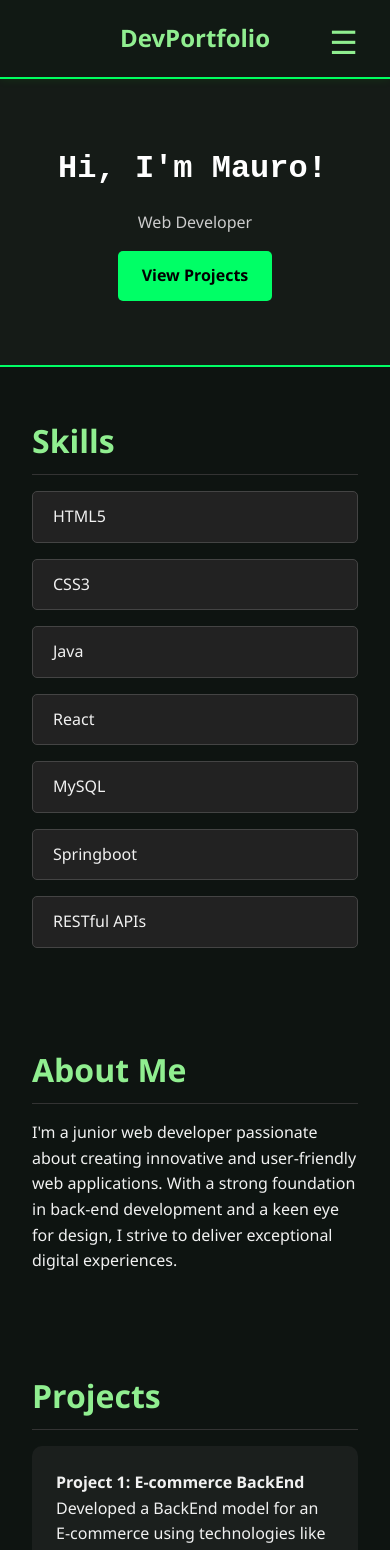
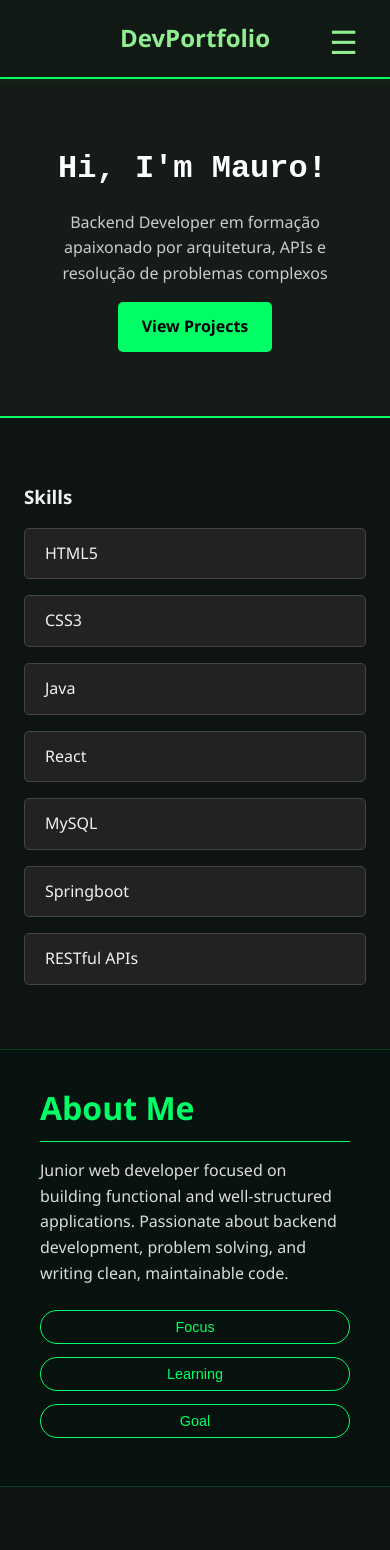
Before and after one commit to maurov1ctor/personal-portifolio, a React (Create React App) app: page / in a window 390 px wide. Shown: the top 1550 px of the page. Built offline with nearby package versions, Linux system fonts and the light colour scheme.

Commit message:
UX/UI About section upgrade

```diff
--- a/src/components/About/About.css
+++ b/src/components/About/About.css
@@ -1,3 +1,4 @@
+/*
 section {
   padding: 3rem 2rem;
   max-width: 1000px;
@@ -11,3 +12,116 @@ h3 {
   border-bottom: 1px solid #333;
   padding-bottom: 0.5rem;
 }
+*/
+
+#about {
+  background: linear-gradient(180deg, #08130f, #07110d);
+  border-top: 1px solid rgba(0,255,102,0.2);
+  border-bottom: 1px solid rgba(0,255,102,0.2);
+}
+
+
+/* Título */
+#about h3 {
+  font-size: 2rem;
+  margin-bottom: 1rem;
+  color: #00ff66;
+  border-bottom: 1px solid #00ff66;
+  padding-bottom: 0.5rem;
+}
+
+/* Parágrafo inicial */
+#about p {
+  max-width: 700px;
+  margin-bottom: 1.5rem;
+  color: #dcdcdc;
+  line-height: 1.6;
+}
+
+/* Container dos botões */
+.about-buttons {
+  display: flex;
+  gap: 0.8rem;
+  margin-top: 1.5rem;
+  margin-bottom: 1rem;
+}
+
+/* Botões */
+.about-buttons button {
+  padding: 0.5rem 1.3rem;
+  border-radius: 20px;
+  border: 1px solid #00ff66;
+  background: transparent;
+  color: #00ff66;
+  font-size: 0.9rem;
+  transition: all 0.25s ease;
+}
+
+/* Hover */
+.about-buttons button:hover {
+  background-color: #00ff66;
+  color: #000;
+  transform: translateY(-2px);
+}
+
+/* Botão ativo */
+.about-buttons button.active {
+  background-color: #00ff66;
+  color: #000;
+  box-shadow: 0 0 12px rgba(0,255,102,0.4);
+}
+
+
+/* Caixa do conteúdo */
+.about-content {
+  margin-top: 1rem;
+  padding: 1rem 1.3rem;
+  background-color: #07110d;
+  border-radius: 8px;
+  border-left: 3px solid #00ff66;
+
+
+  /* animação */
+  animation: fadeSlide 0.3s ease;
+}
+
+/* Animação */
+@keyframes fadeSlide {
+  from {
+    opacity: 0;
+    transform: translateY(10px);
+  }
+
+  to {
+    opacity: 1;
+    transform: translateY(0);
+  }
+}
+
+/* Responsivo */
+@media (max-width: 768px) {
+
+  #about {
+    padding: 2rem 1rem;
+  }
+
+  .about-buttons {
+    flex-direction: column;
+    align-items: flex-start;
+  }
+
+  .about-buttons button {
+    width: 100%;
+  }
+
+}
+
+.container {
+  max-width: 1100px;
+  margin: 0 auto;
+  padding: 0 1.5rem;
+}
+
+section {
+  padding: 4rem 0;
+}
--- a/src/components/About/About.js
+++ b/src/components/About/About.js
@@ -1,14 +1,72 @@
-import React from 'react';
-import './About.css';
+import React, { useState } from "react";
+import "./About.css";
 
-const About = () => (
+const About = () => {
+
+  const [activeTab, setActiveTab] = useState(null);
+
+  return (
     <section id="about">
+<div className="container">
       <h3>About Me</h3>
+
       <p>
-      I'm a junior web developer passionate about creating innovative and user-friendly web applications.
-      With a strong foundation in back-end development and a keen eye for design, I strive to deliver exceptional digital experiences.
+        Junior web developer focused on building functional and well-structured applications. Passionate about backend development, problem solving, and writing clean, maintainable code.
       </p>
+
+      <div className="about-buttons">
+
+  <button
+    className={activeTab === "focus" ? "active" : ""}
+    onClick={() => setActiveTab("focus")}
+  >
+    Focus
+  </button>
+
+  <button
+    className={activeTab === "learning" ? "active" : ""}
+    onClick={() => setActiveTab("learning")}
+  >
+    Learning
+  </button>
+
+  <button
+    className={activeTab === "goal" ? "active" : ""}
+    onClick={() => setActiveTab("goal")}
+  >
+    Goal
+  </button>
+
+</div>
+
+ {/* TEXTO QUE APARECE */}
+        {activeTab === "focus" && (
+          <div className="about-content">
+            <p>
+              I focus on backend development, APIs, database modeling and clean architecture.
+            </p>
+          </div>
+        )}
+
+        {activeTab === "learning" && (
+          <div className="about-content">
+            <p>
+              Currently improving my knowledge in Java, Spring Boot, and software architecture patterns.
+            </p>
+          </div>
+        )}
+
+        {activeTab === "goal" && (
+          <div className="about-content">
+            <p>
+              My goal is to become a senior backend developer and build scalable systems.
+            </p>
+          </div>
+        )}
+
+</div>
     </section>
   );
+};
 
 export default About;
--- a/src/components/Contact/Contact.js
+++ b/src/components/Contact/Contact.js
@@ -3,11 +3,13 @@ import './Contact.css';
 
 const Contact = () => (
   <section id="contact">
-    <h3>Contact</h3>
+    <div className="container">
+    <h2>Contact</h2>
     <form>
       <input type="email" placeholder="your.email@example.com" />
       <button type="submit">Send</button>
     </form>
+    </div>
   </section>
 );
 
--- a/src/components/Hero/Hero.js
+++ b/src/components/Hero/Hero.js
@@ -3,9 +3,13 @@ import './Hero.css';
 
   const Hero = () => (
     <section className="hero">
+      <div className="container">
       <h2>Hi, I'm Mauro!</h2>
-    <p>Web Developer</p>
+      <p>
+Backend Developer em formação apaixonado por arquitetura, APIs e resolução de problemas complexos
+</p>
       <a href="#projects" className="btn">View Projects</a>
+      </div>
     </section>
   );
 
--- a/src/components/Projects/Projects.js
+++ b/src/components/Projects/Projects.js
@@ -3,6 +3,7 @@ import './Projects.css';
 
 const Projects = () => (
   <section id="projects">
+    <div className="container">
     <h3>Projects</h3>
     <div className="projects-grid">
       <div>
@@ -18,6 +19,7 @@ const Projects = () => (
         <p>A basic backend CRUD structure with Node.JS .</p>
       </div>
     </div>
+    </div>
   </section>
 );
 
--- a/src/components/Skills/Skills.js
+++ b/src/components/Skills/Skills.js
@@ -3,6 +3,7 @@ import './Skills.css';
 
 const Skills = () => (
   <section id="skills">
+    <div className="container">
     <h3>Skills</h3>
     <ul className="skills-list">
       <li>HTML5</li>
@@ -13,6 +14,7 @@ const Skills = () => (
       <li>Springboot</li>
       <li>RESTful APIs</li>
     </ul>
+    </div>
   </section>
 );
 
--- a/src/index.css
+++ b/src/index.css
@@ -15,6 +15,16 @@ body {
 a {
   text-decoration: none;
   color: inherit;
+}
+
+.container {
+  max-width: 1100px;
+  margin: 0 auto;
+  padding: 0 1.5rem;
+}
+
+section {
+  padding: 4rem 0;
 }
 
 
```
Lines whose indentation alone changed are shown as unchanged.
